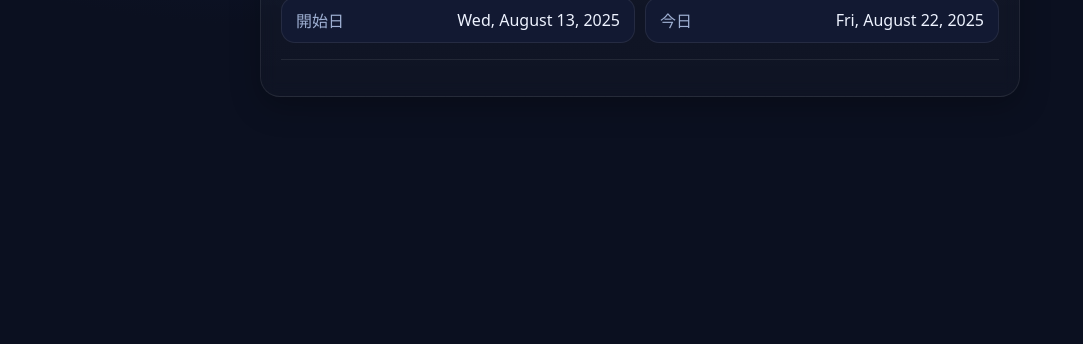
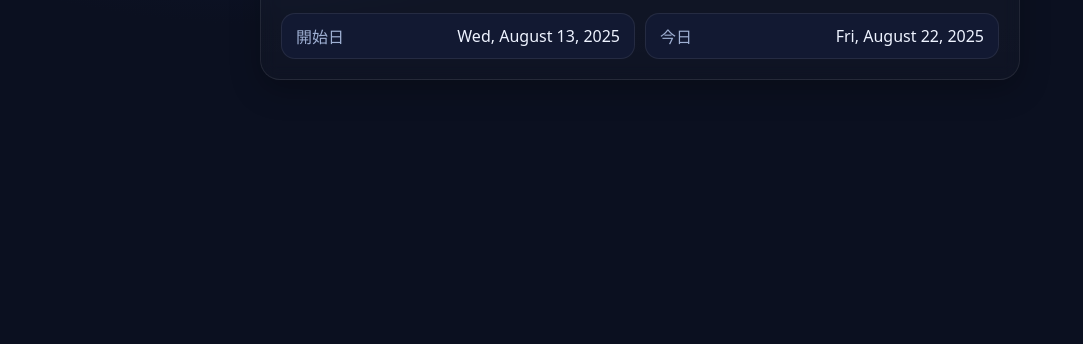
Before and after one commit to 5Tpj84eE/diary.github.io, a plain HTML site: page index.html in a window 1280 px wide. Shown: the part 456-800 px from the top of the page, without its empty margins (0-1083 px from the left). Drawn offline with Linux system fonts and the light colour scheme.

Commit message:
Add files via upload

```diff
--- a/index.html
+++ b/index.html
@@ -129,8 +129,6 @@
         <div class="row"><span class="label">開始日</span><span id="start"></span></div>
         <div class="row"><span class="label">今日</span><span id="today"></span></div>
       </div>
-
-      <div class="sep" role="presentation"></div>
     </main>
   </div>
 
```
